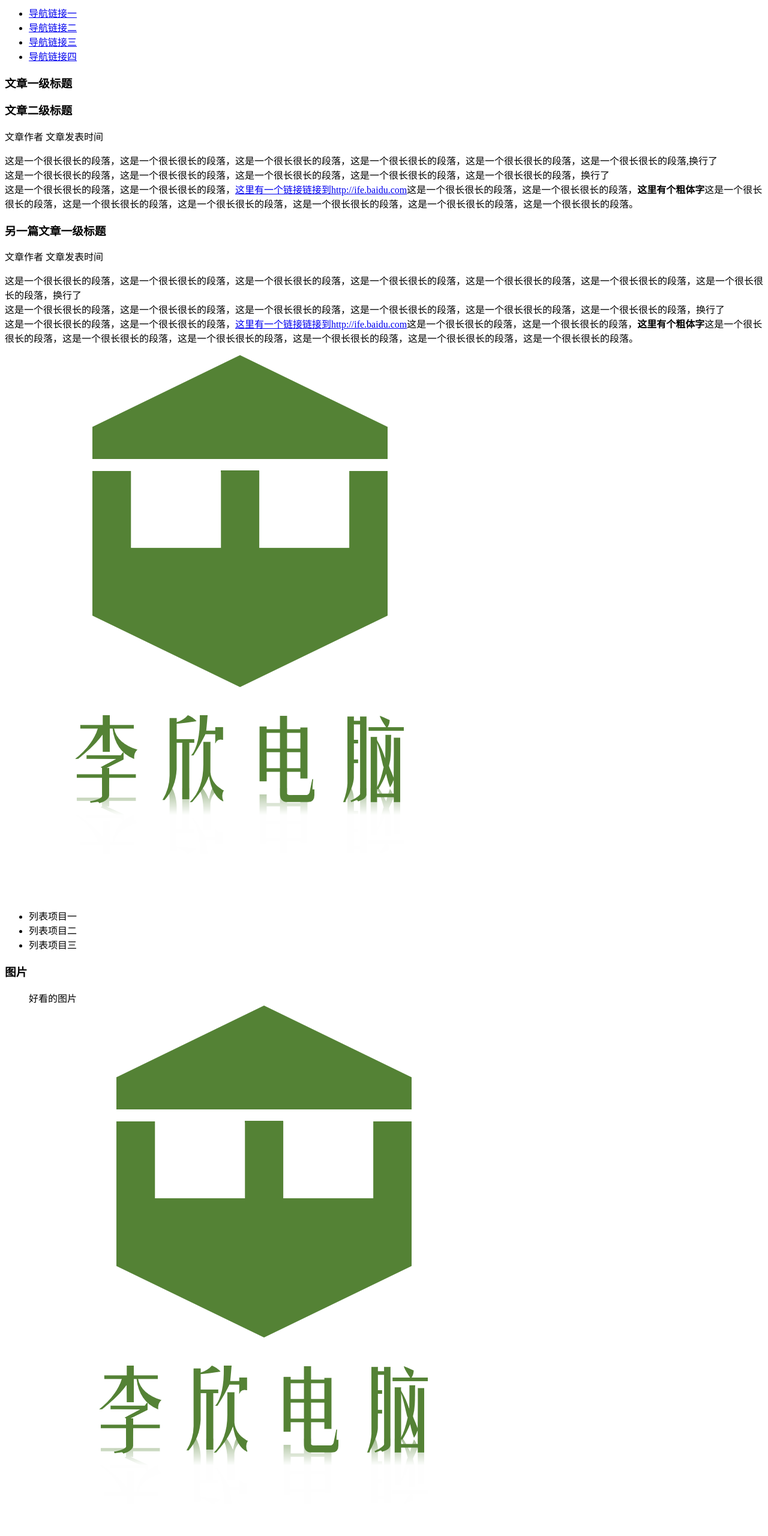
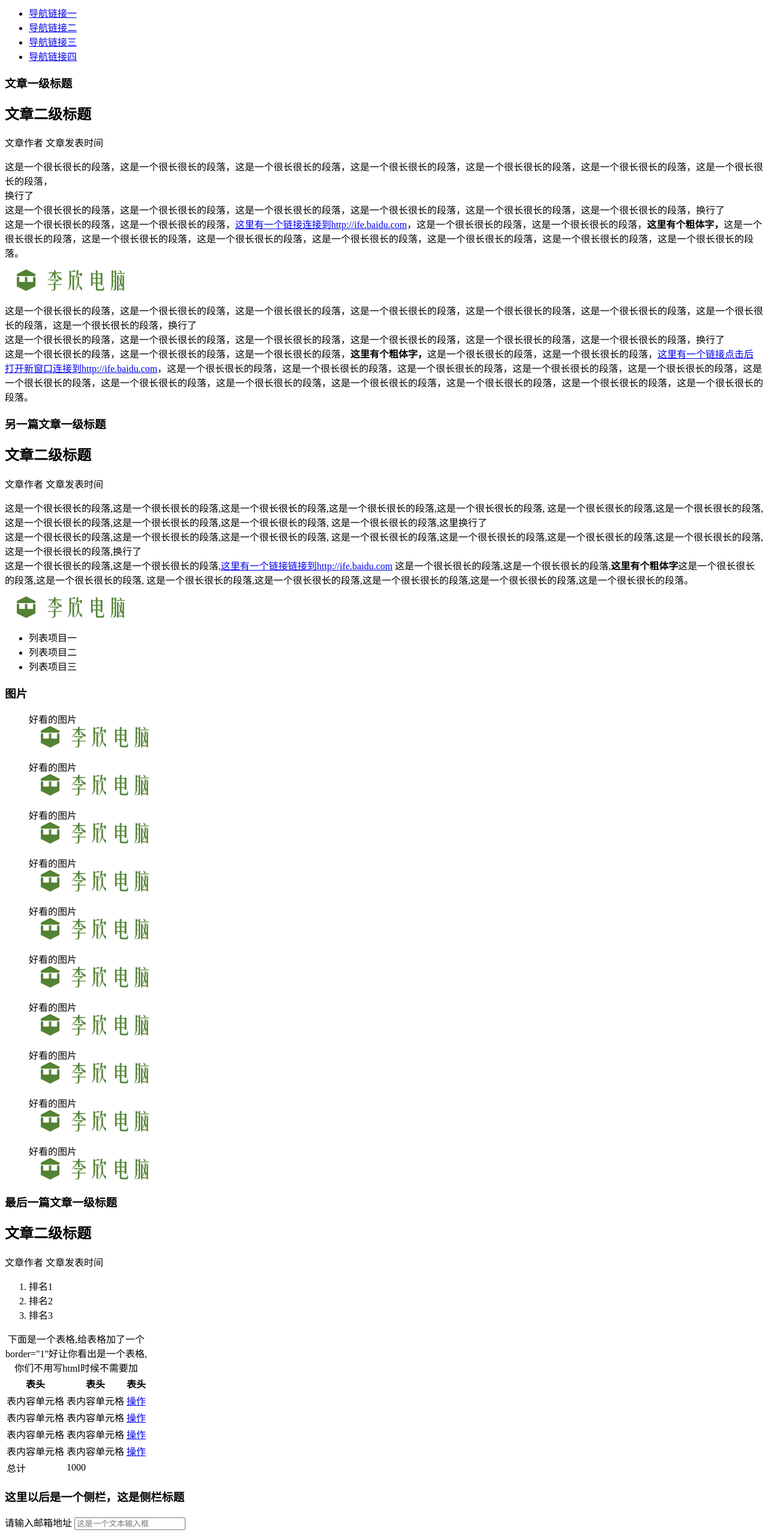
Before and after one commit to ifeteam/task04-baidu-ife, a plain HTML site: page task1/index.html in a window 1280 px wide. Shown: the part 80-2640 px from the top of the page at 60% size. Drawn offline with Linux system fonts and the light colour scheme.

Commit message:
lixin commit

```diff
--- a/task1/index.html
+++ b/task1/index.html
@@ -1,90 +1,116 @@
-<!doctype html>
+<!DOCTYPE html>
 <html lang="zh-cn">
 <head>
-    <meta charset="utf-8">
+    <meta charset="UTF-8">
+    <meta http-equiv="x-ua-compatible" content="IE=edge">
     <title>任务1</title>
+    <link rel="stylesheet" type="text/css" href="css/css.css">
 </head>
-
 <body>
-<div id="mian">
-    <h1 class="web-title">网站一级标题</h1>
-    <ul class="web-nav">
-        <li><a href="https://www.baidu.com/">导航链接一</a> </li>
-        <li><a href="https://www.baidu.com/">导航链接二</a> </li>
-        <li><a href="https://www.baidu.com/">导航链接三</a> </li>
-        <li><a href="https://www.baidu.com/">导航链接四</a> </li>
+<header id="header">
+    <div class="nav-bar">
+        <h1>网站一级标题</h1>
+        <nav>
+            <ul>
+                <li><a href="#">导航链接一</a> </li>
+                <li><a href="#">导航链接二</a> </li>
+                <li><a href="#">导航链接三</a> </li>
+                <li><a href="#">导航链接四</a> </li>
             </ul>
-    <div calss="article1">
-        <h3>文章一级标题</h3>
-        <h3>文章二级标题</h3>
-        <span class="article1-author">文章作者</span>
-        <span class="article1-time">文章发表时间</span>
-        <div class="article-contenent">
+        </nav>
+    </div>
+</header>
+<div id="section">
+    <section>
+        <article class="article">
+            <h1>文章一级标题</h1>
+            <h2>文章二级标题</h2>
+            <span>文章作者</span>
+            <time>文章发表时间</time>
             <p>
-                这是一个很长很长的段落，这是一个很长很长的段落，这是一个很长很长的段落，这是一个很长很长的段落，这是一个很长很长的段落，这是一个很长很长的段落,换行了<br>
-                这是一个很长很长的段落，这是一个很长很长的段落，这是一个很长很长的段落，这是一个很长很长的段落，这是一个很长很长的段落，换行了<br>
-                这是一个很长很长的段落，这是一个很长很长的段落，<a href="http://ife.baidu.com" target="_blank">这里有一个链接链接到http://ife.baidu.com</a>这是一个很长很长的段落，这是一个很长很长的段落，<b>这里有个粗体字</b>这是一个很长很长的段落，这是一个很长很长的段落，这是一个很长很长的段落，这是一个很长很长的段落，这是一个很长很长的段落，这是一个很长很长的段落。
+                这是一个很长很长的段落，这是一个很长很长的段落，这是一个很长很长的段落，这是一个很长很长的段落，这是一个很长很长的段落，这是一个很长很长的段落，这是一个很长很长的段落，<br>
+                换行了<br>
+                这是一个很长很长的段落，这是一个很长很长的段落，这是一个很长很长的段落，这是一个很长很长的段落，这是一个很长很长的段落，这是一个很长很长的段落，换行了<br>
+                这是一个很长很长的段落，这是一个很长很长的段落，<a href="http://ife.baidu.com">这里有一个链接连接到http://ife.baidu.com</a>，这是一个很长很长的段落，这是一个很长很长的段落，<b>这里有个粗体字，</b>这是一个很长很长的段落，这是一个很长很长的段落，这是一个很长很长的段落，这是一个很长很长的段落，这是一个很长很长的段落，这是一个很长很长的段落，这是一个很长很长的段落。
             </p>
-        </div>
-    </div>
-    <div class="article2">
-        <h3>另一篇文章一级标题</h3>
-        <span class="article2-author">文章作者</span>
-        <span class="article2-time">文章发表时间</span>
-        <div class="article2-contenent">
+            <img src="img/lixin.png" alt="lixin" title="lixin">
             <p>
-                这是一个很长很长的段落，这是一个很长很长的段落，这是一个很长很长的段落，这是一个很长很长的段落，这是一个很长很长的段落，这是一个很长很长的段落，这是一个很长很长的段落，换行了<br>
+                这是一个很长很长的段落，这是一个很长很长的段落，这是一个很长很长的段落，这是一个很长很长的段落，这是一个很长很长的段落，这是一个很长很长的段落，这是一个很长很长的段落，这是一个很长很长的段落，换行了<br>
                 这是一个很长很长的段落，这是一个很长很长的段落，这是一个很长很长的段落，这是一个很长很长的段落，这是一个很长很长的段落，这是一个很长很长的段落，换行了<br>
-                这是一个很长很长的段落，这是一个很长很长的段落，<a href="http://ife.baidu.com" target="_blank">这里有一个链接链接到http://ife.baidu.com</a>这是一个很长很长的段落，这是一个很长很长的段落，<b>这里有个粗体字</b>这是一个很长很长的段落，这是一个很长很长的段落，这是一个很长很长的段落，这是一个很长很长的段落，这是一个很长很长的段落，这是一个很长很长的段落。
+                这是一个很长很长的段落，这是一个很长很长的段落，这是一个很长很长的段落，<b>这里有个粗体字，</b>这是一个很长很长的段落，这是一个很长很长的段落，<a href="http://ife.baidu.com" target="_blank">这里有一个链接点击后打开新窗口连接到http://ife.baidu.com</a>，这是一个很长很长的段落，这是一个很长很长的段落，这是一个很长很长的段落，这是一个很长很长的段落，这是一个很长很长的段落，这是一个很长很长的段落，这是一个很长很长的段落，这是一个很长很长的段落，这是一个很长很长的段落，这是一个很长很长的段落，这是一个很长很长的段落，这是一个很长很长的段落。
             </p>
-            <img src="img/task1.png" alt="文章插图">
-            <ul class="article2-list">
+        </article>
+        <article class="article article-2">
+            <h1>另一篇文章一级标题</h1>
+            <h2>文章二级标题</h2>
+            <span>文章作者</span>
+            <time>文章发表时间</time>
+            <p>
+                这是一个很长很长的段落,这是一个很长很长的段落,这是一个很长很长的段落,这是一个很长很长的段落,这是一个很长很长的段落,
+                这是一个很长很长的段落,这是一个很长很长的段落,这是一个很长很长的段落,这是一个很长很长的段落,这是一个很长很长的段落,
+                这是一个很长很长的段落,这里换行了<br/>这是一个很长很长的段落,这是一个很长很长的段落,这是一个很长很长的段落,
+                这是一个很长很长的段落,这是一个很长很长的段落,这是一个很长很长的段落,这是一个很长很长的段落,这是一个很长很长的段落,换行了<br/>
+                这是一个很长很长的段落,这是一个很长很长的段落,<a href="http://ife.baidu.com">这里有一个链接链接到http://ife.baidu.com</a>
+                这是一个很长很长的段落,这是一个很长很长的段落,<strong>这里有个粗体字</strong>这是一个很长很长的段落,这是一个很长很长的段落,
+                这是一个很长很长的段落,这是一个很长很长的段落,这是一个很长很长的段落,这是一个很长很长的段落,这是一个很长很长的段落。
+            </p>
+            <img src="img/lixin.png" alt="lixin" title="lixin">
+            <ul>
                 <li>列表项目一</li>
                 <li>列表项目二</li>
                 <li>列表项目三</li>
             </ul>
-            <div class="article2-ime">
-                <h3>图片</h3>
-                <d1>
-                    <dd>好看的图片</dd>
-                    <dd><img src="img/task1.png" alt="文章插图"></dd>
-                    <dd>好看的图片</dd>
-                    <dd><img src="img/task1.png" alt="文章插图"></dd>
-                    <dd>好看的图片</dd>
-                    <dd><img src="img/task1.png" alt="文章插图"></dd>
-                    <dd>好看的图片</dd>
-                    <dd><img src="img/task1.png" alt="文章插图"></dd>
-                    <dd>好看的图片</dd>
-                    <dd><img src="img/task1.png" alt="文章插图"></dd>
-                    <dd>好看的图片</dd>
-                    <dd><img src="img/task1.png" alt="文章插图"></dd>
-                    <dd>好看的图片</dd>
-                    <dd><img src="img/task1.png" alt="文章插图"></dd>
-                    <dd>好看的图片</dd>
-                    <dd><img src="img/task1.png" alt="文章插图"></dd>
-                    <dd>好看的图片</dd>
-                    <dd><img src="img/task1.png" alt="文章插图"></dd>
-                    <dd>好看的图片</dd>
-                    <dd><img src="img/task1.png" alt="文章插图"></dd>
-                    <dd>好看的图片</dd>
-                    <dd><img src="img/task1.png" alt="文章插图"></dd>
-                    <dd>好看的图片</dd>
-                    <dd><img src="img/task1.png" alt="文章插图"></dd>
-                </d1>
-            </div>
-        </div>
-        <div class="article3">
-            <h3>最后一篇文章标题</h3>
-            <h3>文章二级标题</h3>
-            <span class="article3-author">文章作者</span>
-            <span class="article3-time">文章发表时间</span>
-            <ol class="article3-list">
+        </article>
+        <article class="article article-3">
+            <h1>图片</h1>
+            <figure>
+                <figcaption>好看的图片</figcaption>
+                <img src="img/lixin.png" alt="lixin" title="lixin">
+            </figure>            <figure>
+            <figcaption>好看的图片</figcaption>
+            <img src="img/lixin.png" alt="lixin" title="lixin">
+        </figure>            <figure>
+            <figcaption>好看的图片</figcaption>
+            <img src="img/lixin.png" alt="lixin" title="lixin">
+        </figure>            <figure>
+            <figcaption>好看的图片</figcaption>
+            <img src="img/lixin.png" alt="lixin" title="lixin">
+        </figure>            <figure>
+            <figcaption>好看的图片</figcaption>
+            <img src="img/lixin.png" alt="lixin" title="lixin">
+        </figure>            <figure>
+            <figcaption>好看的图片</figcaption>
+            <img src="img/lixin.png" alt="lixin" title="lixin">
+        </figure>            <figure>
+            <figcaption>好看的图片</figcaption>
+            <img src="img/lixin.png" alt="lixin" title="lixin">
+        </figure>            <figure>
+            <figcaption>好看的图片</figcaption>
+            <img src="img/lixin.png" alt="lixin" title="lixin">
+        </figure>            <figure>
+            <figcaption>好看的图片</figcaption>
+            <img src="img/lixin.png" alt="lixin" title="lixin">
+        </figure>            <figure>
+            <figcaption>好看的图片</figcaption>
+            <img src="img/lixin.png" alt="lixin" title="lixin">
+        </figure>
+        </article>
+        <article class="article">
+            <h1>最后一篇文章一级标题</h1>
+            <h2>文章二级标题</h2>
+            <span>文章作者</span>
+            <time>文章发表时间</time>
+            <nav>
+                <ol>
                     <li>排名1</li>
                     <li>排名2</li>
                     <li>排名3</li>
                 </ol>
-            <p>下面是一个表格，给表格加一个border="1"好让你看到一个表格</p>
-            <table border="1">
+            </nav>
+            <table>
+                <caption>
+                    下面是一个表格,给表格加了一个border="1"好让你看出是一个表格,你们不用写html时候不需要加
+                </caption>
                 <thead>
                 <tr>
                     <th>表头</th>
@@ -96,90 +122,87 @@
                 <tr>
                     <td>表内容单元格</td>
                     <td>表内容单元格</td>
-                    <td><a href="#">操作</a> </td>
+                    <td><a href="#">操作</a></td>
                 </tr>
                 <tr>
                     <td>表内容单元格</td>
                     <td>表内容单元格</td>
-                    <td><a href="#">操作</a> </td>
+                    <td><a href="#">操作</a></td>
                 </tr>
                 <tr>
                     <td>表内容单元格</td>
                     <td>表内容单元格</td>
-                    <td><a href="#">操作</a> </td>
+                    <td><a href="#">操作</a></td>
                 </tr>
                 <tr>
                     <td>表内容单元格</td>
                     <td>表内容单元格</td>
-                    <td><a href="#">操作</a> </td>
+                    <td><a href="#">操作</a></td>
                 </tr>
+                </tbody>
+                <tfoot>
                 <tr>
                     <td>总计</td>
                     <td colspan="2">1000</td>
                 </tr>
-                </tbody>
+                </tfoot>
             </table>
+        </article>
+        <aside class="article article-4">
+            <h1>这里以后是一个侧栏，这是侧栏标题</h1>
+            <form action="">
+                <div>
+                    <label for="email" class="input-title">请输入邮箱地址</label>
+                    <input type="email" id="email" placeholder="这是一个文本输入框">
+                    <p>邮箱地址请按要求格式输入</p>
                 </div>
+                <div>
+                    <label for="password" class="input-title">请输入密码</label>
+                    <input type="password" id="password" placeholder="这是一个文本输入框">
                 </div>
+                <div>
+                    <label for="Cfm-Psw" class="input-title">请重复输入密码</label>
+                    <input type="password" id="Cfm-Psw" placeholder="这是一个文本输入框">
+                    <p>密码请为6-16位英文数字</p>
+                </div>
+                <div>
+                    <label class="input-title">性别</label>
+                    <input type="radio" id="male" value="男" name="gender" checked><label for="male">男</label>
+                    <input type="radio" id="female" value="女" name="gender"><label for="female">女</label>
                 </div>
 
-<div id="sidebar">
-    <h3>这里以后是个侧栏，这是侧栏的标题</h3>
-    <div class="regeist">
-        <h3>侧栏注册窗口标题</h3>
-        <form action="#" method="post">
+                <div>
+                    <label for="city" class="input-title">城市</label>
+                    <select name="city" id="city">
+                        <option value="北京" selected>北京</option>
+                        <option value="上海">上海</option>
+                        <option value="杭州">杭州</option>
+                        <option value="广州">广州</option>
+                    </select>
+                </div>
+                <div>
+                    <label class="input-title">爱好</label>
+                    <input type="checkbox" id="sport"><label for="sport">运动</label>
+                    <input type="checkbox" id="art"><label for="art">艺术</label>
+                    <input type="checkbox" id="science"><label for="science">科学</label>
+                </div>
+                <div>
+                    <label for="description" class="input-title input-textarea">个人描述</label>
+                    <textarea name="description" id="description" cols="100" rows="7" >这是一个多行输入框,输入您的个人描述</textarea>
+                </div>
+                <div class="input-button">
+                    <input type="submit" value="确认提交">
+                </div>
+            </form>
+        </aside>
+    </section>
+</div>
+<footer id="footer">
     <p>
-                <label for="email">
-                    请输入邮箱地址：<input type="text" name="email" id="email" placeholder="这是一个文本输入框">
-                </label>
+        <abbr>
+            <a href="http://www.lixin-computer.com/" target="_blank">李欣电脑</a>&nbsp;&nbsp;版权所有&nbsp;&nbsp;&nbsp;&nbsp;Copyright © 2015-2016 <a href="http://www.lixin-computer.com/" target="_blank">Lixin Computer</a>. All rights reserved.
+        </abbr>
     </p>
-            <p calss="email-tip">邮箱地址按照要求格式输入</p>
-            <p>
-                <label for="password">
-                    请输入密码：<input type="text" name="password" id="password" placeholder="这是一个密码输入框">
-                </label>
-                <label for="repeat-psw">
-                    请重复输入密码：<input type="text" name="repeatPwd" id="repeat-psw" placeholder="这是一个密码输入框">
-                </label>
-            <p class="pwd-tip">密码请为6-16位英文数字</p>
-
-            <span>性别：</span>
-            <input type="radio" name="gender" id="male" value="男">
-            <label for="male">男</label>
-            <input type="radio" name="gender" id="female" value="女">
-            <label for="female">女</label>
-
-            <span>城市</span>
-            <select name="city" id="city">
-                <option value="北京" selected="selected">北京</option>
-                <option value="上海">上海</option>
-                <option value="广州">广州</option>
-                <option value="南京">南京</option>
-                <option value="钓鱼岛">钓鱼岛</option>
-            </select>
-
-            <span>爱好</span>
-            <label for="sport">
-                <input type="checkbox" id="sport" name="sport" value="运动">运动
-            </label>
-             <label for="art">
-                 <input type="checkbox" id="art" name="art" value="艺术">艺术
-             </label>
-            <label for="science">
-                <input type="checkbox" id="science" name="science" value="科学">科学
-            </label>
-
-            <apan>个人描述：</apan>
-            <textarea name="personInfo" id="person-info">这是一个多行输入框，输入您的个人描述
-            </textarea>
-            <input type="submit" name="sub" value="确认提交">
-        </form>
-    </div>
-</div>
-
-<div id="footer">
-    <a href="http://www.lixin-computer.com/" target="_blank">李欣电脑</a>&nbsp;&nbsp;版权所有&nbsp;&nbsp;&nbsp;&nbsp;Copyright © 2015-2016 <a href="http://www.lixin-computer.com/" target="_blank">Lixin Computer</a>. All rights reserved.</p>
-</div>
-
+</footer>
 </body>
 </html>
```
Also changed, not shown: task1/img/lixin.png (added), task1/img/task1.png (deleted). Lines whose indentation alone changed are shown as unchanged.
